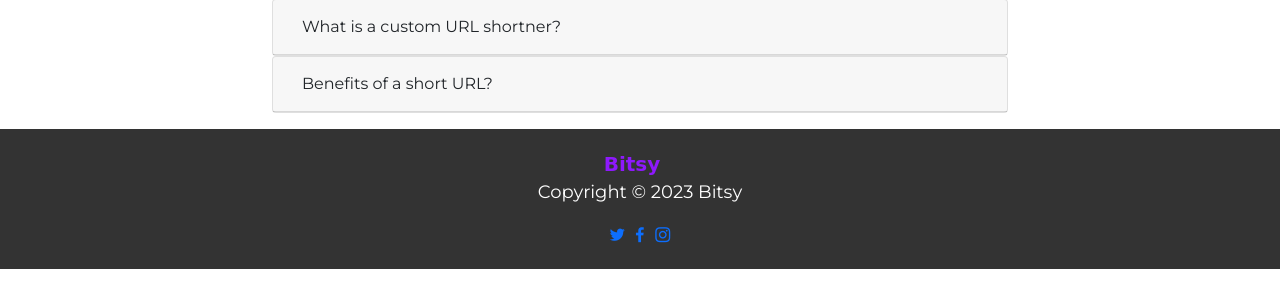
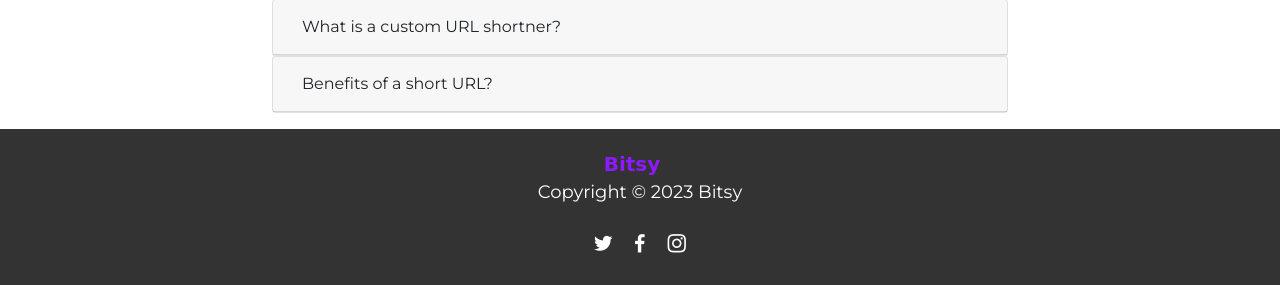
Before and after one commit to kadelcode/url-shortener, a Flask app: page / in a window 1280 px wide. Shown: the part 1162-1447 px from the top of the page. Run offline with Flask 3, Linux system fonts and the light colour scheme; some libraries are stand-ins or nearby versions; some web fonts are replaced.

Commit message:
Add style for social icons

```diff
--- a/core/static/css/main.css
+++ b/core/static/css/main.css
@@ -256,6 +256,33 @@ padding: 20px;
 display: none;
 }
 
+/* File Style */
+input[type="file"] {
+background-color: #dc3545;
+}
+
+/* Social media icons */
+.social-icons {
+padding: 5px;
+}
+
+.social-icons a {
+text-decoration: none;
+color: white;
+transition: 0.3s;
+}
+
+.social-icons a:hover {
+color: rgb(139, 26, 245);
+}
+
+.social-icons i{
+cursor: pointer;
+padding: 5px;
+font-size: 22px;
+border-radius: 8px;
+}
+
 /*Media Queries Styles*/
 @media (max-width: 768px) {
 .table {
```
